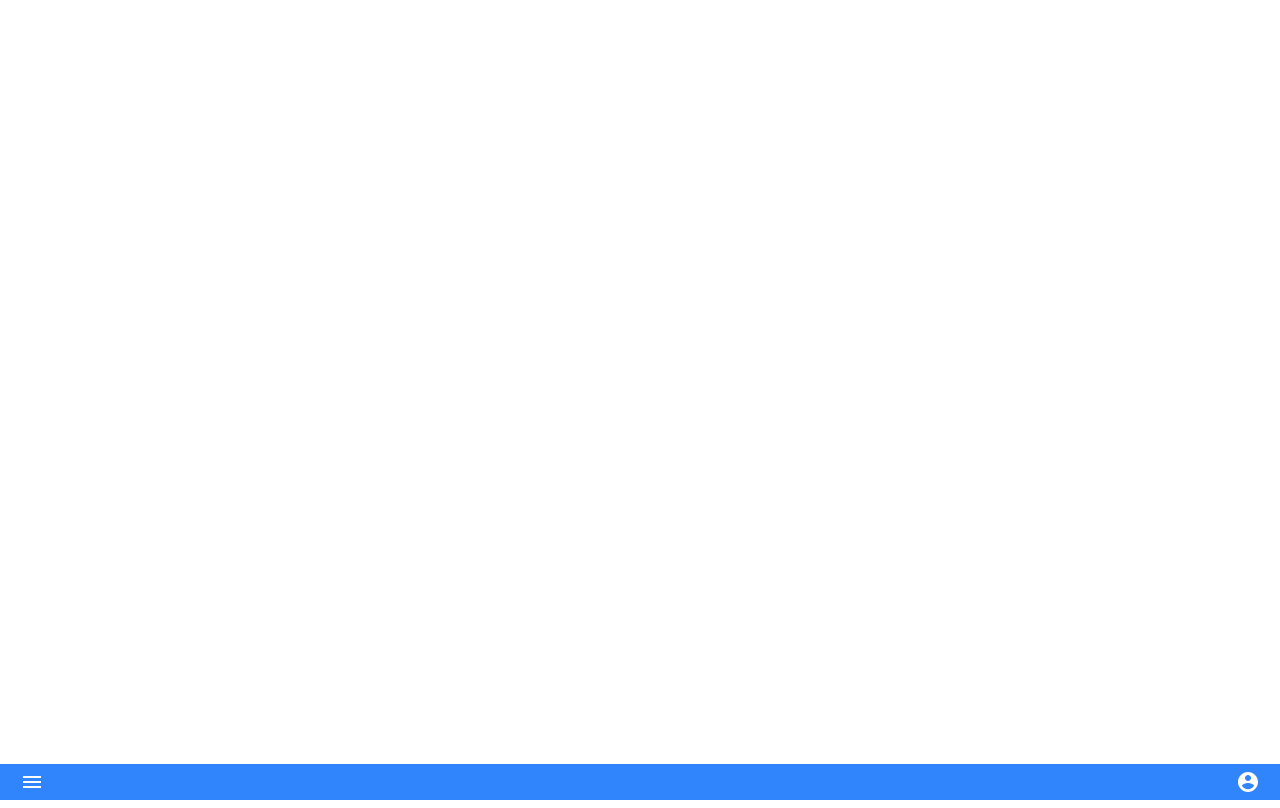
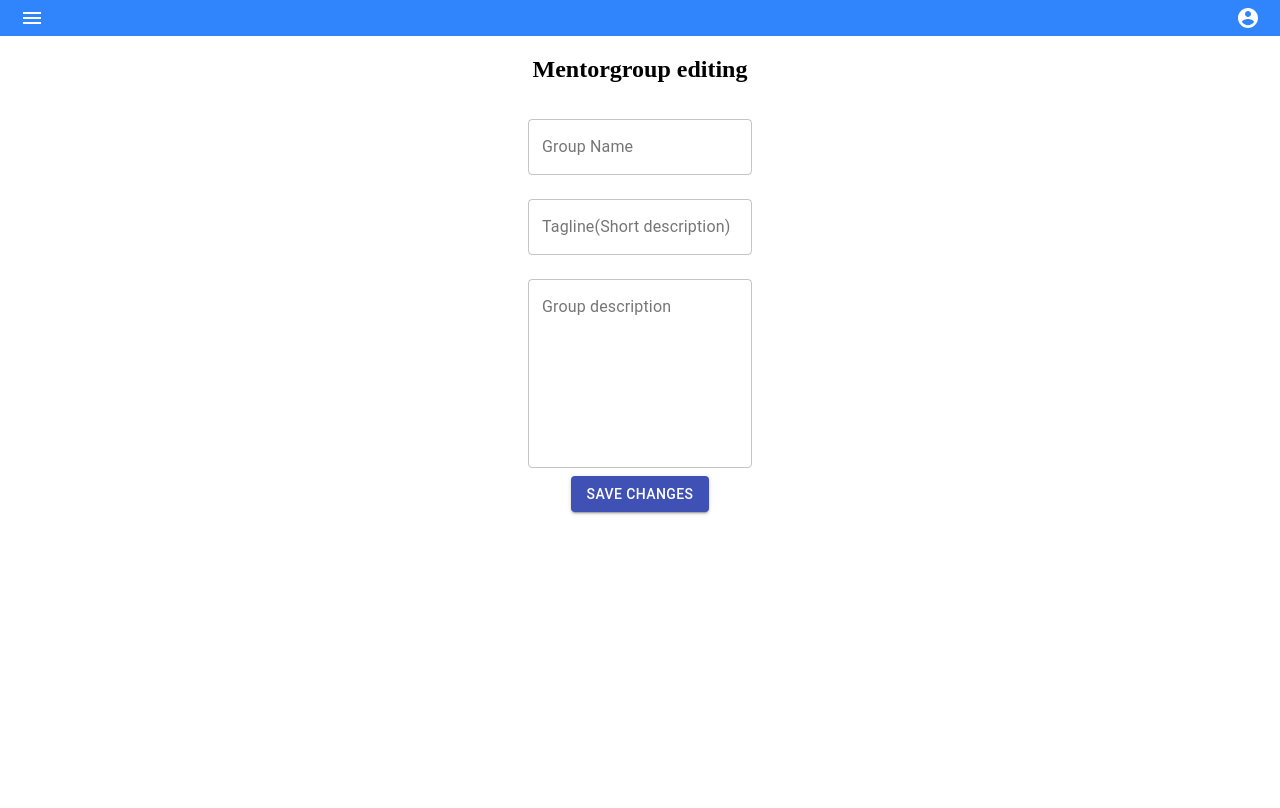
Before and after one commit to ottmartens/mentor-client, a React (Create React App) app: page /member/mentor-group-edit in a window 1280 px wide. Built offline with nearby package versions, Linux system fonts and the light colour scheme; sample sign-in values are in the browser's storage; a web font is replaced by a local one.

Commit message:
Initial groupedit commit

```diff
--- a/src/index.tsx
+++ b/src/index.tsx
@@ -11,6 +11,7 @@ import LandingPageView from './views/landingPage/LandingPage';
 import { ProtectedRoute } from './components/protectedRoute/ProtectedRoute';
 import ProfileView from './views/profileView/ProfileView';
 import Navbar from './components/navbar/Navbar';
+import MentorGroupEditView from './views/mentorGroupEdit/MentorGroupEditView';
 
 function Root() {
 	return (
@@ -22,6 +23,7 @@ function Root() {
 			<ProtectedRoute exact path="/member/mentor-group-list" component={MentorGroupListView} />
 			<ProtectedRoute exact path="/member/mentor-group/:id" component={MentorGroupView} />
 			<ProtectedRoute exact path="/member/profile" component={ProfileView} />
+			<ProtectedRoute exact path="/member/mentor-group-edit" component={MentorGroupEditView} />
 		</Router>
 	);
 }
--- /dev/null
+++ b/src/views/mentorGroupEdit/MentorGroupEditView.tsx
@@ -0,0 +1,58 @@
+import React from 'react';
+import { HasUserProps } from '../../types';
+import { Container, Button } from '@material-ui/core';
+import { makeStyles } from '@material-ui/styles';
+import useInput, { UseInput } from '../../hooks/useInput';
+import Field from '../../components/field/Field';
+import { CardMedia } from '@material-ui/core';
+import { isSet } from '../../services/validators';
+
+
+const useStyles = makeStyles((theme) => ({
+	container: {
+		flexGrow: 1,
+		textAlign: 'center',
+		marginBottom: '16px',
+	},
+
+	input: {},
+	button: { marginBottom: '8px' },
+	image: {
+		display: 'block',
+		marginLeft: 'auto',
+		marginRight: 'auto',
+		height: '224px',
+		width: '224px',
+	},
+	largeWidth: {
+		width: '224px',
+	},
+	imageButton: {
+		marginTop: '-28px',
+	},
+}));
+
+export default function MentorGroupEditView({ user }: HasUserProps) {
+	const classes = useStyles();
+	const input: { [s: string]: UseInput } = {
+		groupName: useInput({ validators: [isSet] }),
+		tagline: useInput({ validators: [isSet] }),
+		description: useInput(),
+	};
+	return (
+		<Container className={classes.container} maxWidth="sm">
+			<h2>Mentorgroup editing</h2>
+
+			<div>
+				<form>
+					<Field className={classes.largeWidth} {...input.groupName} label="Group Name" />
+					<Field className={classes.largeWidth} {...input.tagline} label="Tagline(Short description)" />
+					<Field className={classes.largeWidth} {...input.description} label="Group description" multiline />
+					<Button variant="contained" color="primary" type="submit" className={classes.button}>
+						SAVE CHANGES
+					</Button>
+				</form>
+			</div>
+		</Container>
+	);
+}
```
Also changed, not shown: 1 other file (tests, documents, lock files or other folders).
